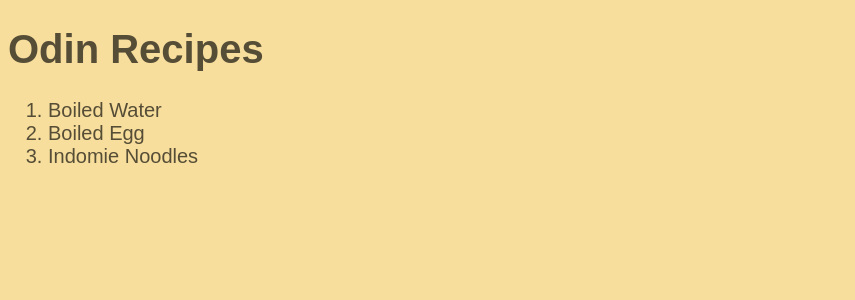
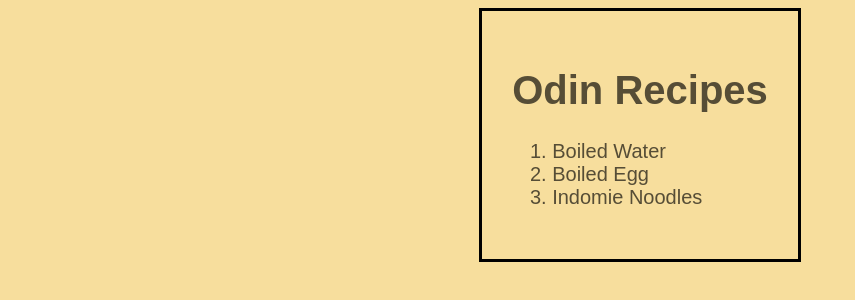
Before and after one commit to tegar-anggana/odin-recipes, a plain HTML site: page index.html in a window 1280 px wide. Shown: the whole page, without its empty margins (0-855 px from the left). Drawn offline with Linux system fonts and the light colour scheme.

Commit message:
Add flexbox alignment and border

```diff
--- a/index.html
+++ b/index.html
@@ -6,11 +6,15 @@
     <link rel="stylesheet" href="styles.css" />
   </head>
   <body>
+    <div class="page">
+      <div class="recipes">
         <h1>Odin Recipes</h1>
         <ol>
           <li><a href="./recipes/boiled_water.html">Boiled Water</a></li>
           <li><a href="./recipes/boiled_egg.html">Boiled Egg</a></li>
           <li><a href="./recipes/indomie_noodles.html">Indomie Noodles</a></li>
         </ol>
+      </div>
+    </div>
   </body>
 </html>
--- a/styles.css
+++ b/styles.css
@@ -14,3 +14,13 @@
 a {
   text-decoration: none;
 }
+
+.page {
+  display: flex;
+  justify-content: center;
+}
+
+.recipes {
+  border: 3px solid black;
+  padding: 30px;
+}
```
Lines whose indentation alone changed are shown as unchanged.
